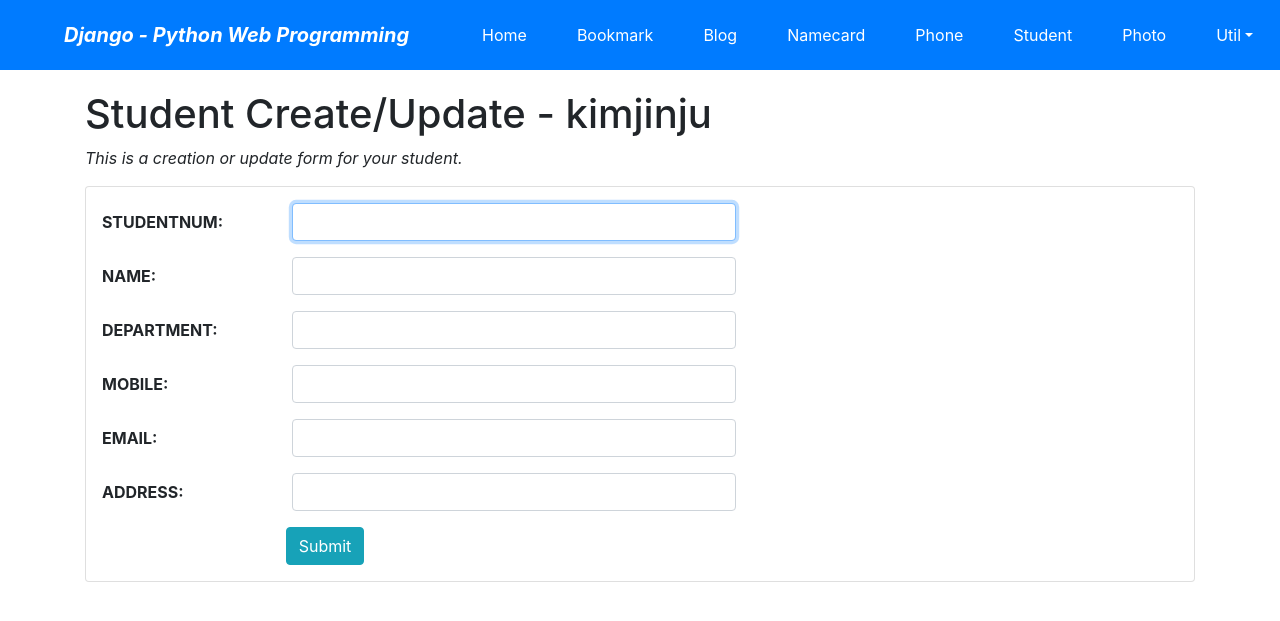
After one commit to laverpearl/django_project, a Django app: page /student/add/ in a window 1280 px wide. The commit adds this page. Shown: the top 621 px of the page. Run offline with Django 3.2, Linux system fonts and the light colour scheme; a user stored in the database is signed in; parts of the project's set-up code (start-up, migrations or seed data) failed here and were passed over; some libraries are stand-ins or nearby versions.

Commit message:
student도 추가

```diff
--- a/student/models.py
+++ b/student/models.py
@@ -1,9 +1,9 @@
 from django.db import models
 from django.urls import reverse
+from django.contrib.auth.models import User
 
 
 # Create your models here.
-
 class Student(models.Model):
     studentnum = models.CharField('STUDENTNUM', max_length=10, blank=False)
     name = models.CharField('NAME', max_length=100, blank=False)
@@ -11,6 +11,7 @@ class Student(models.Model):
     tel = models.CharField('MOBILE', max_length=50, blank=False)
     email = models.EmailField('EMAIL', max_length=50, blank=True)
     address = models.CharField('ADDRESS', max_length=50, blank=True)
+    owner = models.ForeignKey(User, on_delete=models.CASCADE, blank=True, null=True)
 
     def __str__(self):
         return self.studentnum
--- /dev/null
+++ b/student/templates/student/student_form.html
@@ -0,0 +1,70 @@
+{% extends "base.html" %}
+{% load widget_tweaks %}
+
+{% block title %}student_form.html{% endblock %}
+
+{% block content %}
+
+<h1>Student Create/Update - {{user}} </h1>
+<p class="font-italic">This is a creation or update form for your student. </p>
+
+{% if form.errors %}
+<div class="alert alert-danger">
+    <div class="font-weight-bold">Wrong! Please correct the error(s) below. </div>
+    {{ form.errors }}
+</div>
+{% endif %}
+
+<form action="." method="post" class="card pt-3">{% csrf_token %}
+
+    <div class="form-group row">
+        {{ form.studentnum|add_label_class:"col-form-label col-sm-2 ml-3 font-weight-bold" }}
+        <div class="col-sm-5">
+            {{ form.studentnum|add_class:"form-control"|attr:"autofocus" }}
+        </div>
+    </div>
+
+    <div class="form-group row">
+        {{ form.name|add_label_class:"col-form-label col-sm-2 ml-3 font-weight-bold" }}
+        <div class="col-sm-5">
+            {{ form.name|add_class:"form-control" }}
+        </div>
+    </div>
+
+    <div class="form-group row">
+        {{ form.department|add_label_class:"col-form-label col-sm-2 ml-3 font-weight-bold" }}
+        <div class="col-sm-5">
+            {{ form.department|add_class:"form-control" }}
+        </div>
+    </div>
+
+    <div class="form-group row">
+        {{ form.tel|add_label_class:"col-form-label col-sm-2 ml-3 font-weight-bold" }}
+        <div class="col-sm-5">
+            {{ form.tel|add_class:"form-control" }}
+        </div>
+    </div>
+
+    <div class="form-group row">
+        {{ form.email|add_label_class:"col-form-label col-sm-2 ml-3 font-weight-bold" }}
+        <div class="col-sm-5">
+            {{ form.email|add_class:"form-control" }}
+        </div>
+    </div>
+
+    <div class="form-group row">
+        {{ form.address|add_label_class:"col-form-label col-sm-2 ml-3 font-weight-bold" }}
+        <div class="col-sm-5">
+            {{ form.address|add_class:"form-control" }}
+        </div>
+    </div>
+
+    <div class="form-group">
+        <div class="offset-sm-2 col-sm-5">
+            <input type="submit" value="Submit" class="btn btn-info"/>
+        </div>
+    </div>
+
+</form>
+
+{% endblock %}
--- a/student/urls.py
+++ b/student/urls.py
@@ -1,11 +1,15 @@
 from django.urls import path
-from student.views import StudentLV, StudentDV
-
+# from student.views import StudentLV, StudentDV
 from student import views
 
 app_name = 'student'
 urlpatterns = [
-    path('', StudentLV.as_view(), name='index'),
-    path('<int:pk>/', StudentDV.as_view(), name='detail'),
+    path('', views.StudentLV.as_view(), name='index'),
+    path('<int:pk>/', views.StudentDV.as_view(), name='detail'),
     path('search/', views.SearchFormView.as_view(), name='search'),
+
+    path('add/', views.StudentCreateView.as_view(), name="add"),
+    path('change/', views.StudentChangeLV.as_view(), name="change"),
+    path('<int:pk>/update/', views.StudentUpdateView.as_view(), name="update"),
+    path('<int:pk>/delete/', views.StudentDeleteView.as_view(), name="delete"),
 ]
--- a/student/views.py
+++ b/student/views.py
@@ -2,6 +2,10 @@ from django.shortcuts import render
 from django.views.generic import ListView, DetailView
 from student.models import Student
 
+from django.views.generic import CreateView, UpdateView, DeleteView
+from django.contrib.auth.mixins import LoginRequiredMixin
+from django.urls import reverse_lazy
+from mysite.views import OwnerOnlyMixin
 from django.views.generic import FormView
 from student.forms import StudentSearchForm
 from django.db.models import Q
@@ -33,3 +37,31 @@ class SearchFormView(FormView):
         context['object_list'] = student_list
 
         return render(self.request, self.template_name, context)  # No Redirection
+
+
+class StudentCreateView(LoginRequiredMixin, CreateView):
+    model = Student
+    fields = ['studentnum', 'name', 'department', 'tel', 'email', 'address']
+    success_url = reverse_lazy('student:index')
+
+    def form_valid(self, form):
+        form.instance.owner = self.request.user
+        return super().form_valid(form)
+
+
+class StudentChangeLV(LoginRequiredMixin, ListView):
+    template_name = 'student/student_change_list.html'
+
+    def get_queryset(self):
+        return Student.objects.filter(owner=self.request.user)
+
+
+class StudentUpdateView(OwnerOnlyMixin, UpdateView):
+    model = Student
+    fields = ['studentnum', 'name', 'department', 'tel', 'email', 'address']
+    success_url = reverse_lazy('student:index')
+
+
+class StudentDeleteView(OwnerOnlyMixin, DeleteView):
+    model = Student
+    success_url = reverse_lazy('student:index')
--- a/templates/base.html
+++ b/templates/base.html
@@ -61,7 +61,7 @@
                     <a class="dropdown-item" href="{% url 'blog:add' %}">Post</a>
                     <a class="dropdown-item" href="{% url 'namecard:add' %}">Namecard</a>
                     <a class="dropdown-item" href="{% url 'phone:add' %}">Phone</a>
-                    <a class="dropdown-item" href="#">Student</a>
+                    <a class="dropdown-item" href="{% url 'student:add' %}">Student</a>
                     <div class="dropdown-divider"></div>
                     <a class="dropdown-item" href="">Album</a>
                     <a class="dropdown-item" href="">Photo</a>
@@ -75,7 +75,7 @@
                     <a class="dropdown-item" href="{% url 'blog:change' %}">Post</a>
                     <a class="dropdown-item" href="{% url 'namecard:change' %}">Namecard</a>
                     <a class="dropdown-item" href="{% url 'phone:change' %}">Phone</a>
-                    <a class="dropdown-item" href="#">Student</a>
+                    <a class="dropdown-item" href="{% url 'student:change' %}">Student</a>
                     <div class="dropdown-divider"></div>
                     <a class="dropdown-item" href="">Album</a>
                     <a class="dropdown-item" href="">Photo</a>
```
Also changed, not shown: student/templates/student/student_change_list.html (added, +44 -0 lines), student/templates/student/student_confirm_delete.html (added, +15 -0 lines), db.sqlite3.
